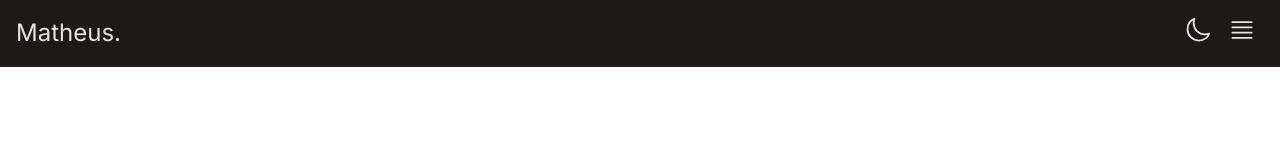
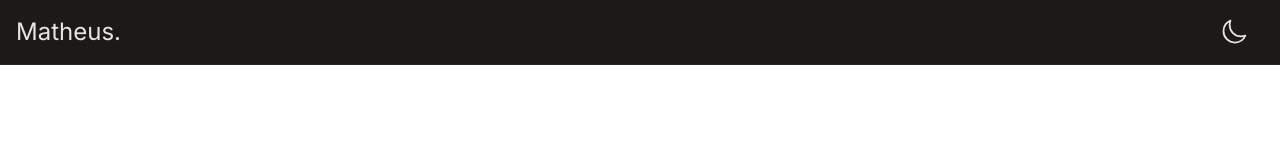
Before and after one commit to m-santanna/personalwebsite, a Next.js app: page / in a window 1280 px wide. Shown: the top 160 px of the page. Built offline with nearby package versions, Linux system fonts and the light colour scheme.

Commit message:
small updates

```diff
--- a/app/components/Nav.tsx
+++ b/app/components/Nav.tsx
@@ -11,9 +11,9 @@ export default function Nav() {
       >
         Matheus.
       </Link>
-      <div>
+      <div className="flex">
         <DarkModeToggle className="pr-4 text-super-weak" />
-        <Menu className="pr-2 text-super-weak" />
+        <Menu className="pr-2 block sm:hidden text-super-weak" />
       </div>
     </nav>
   );
--- a/app/layout.tsx
+++ b/app/layout.tsx
@@ -16,7 +16,7 @@ export default function RootLayout({
   children: React.ReactNode;
 }) {
   return (
-    <html lang="en">
+    <html lang="en" suppressHydrationWarning>
       <body className={inter.className}>
         <Providers>{children}</Providers>
       </body>
--- a/app/sections/About.tsx
+++ b/app/sections/About.tsx
@@ -1,6 +1,7 @@
 import Link from "next/link";
 import RegularTextSubheading from "../components/RegularTextSubheading";
 import ContactLinks from "../icons/ContactLinks";
+
 function About() {
   return (
     <div className="w-body">
--- a/app/sections/Contacts.tsx
+++ b/app/sections/Contacts.tsx
@@ -1,4 +1,3 @@
-import ContactLinks from "../icons/ContactLinks";
 import ContactsSubheading from "../components/ContactsSubheading";
 
 function Contacts() {
--- a/app/sections/HomePage.tsx
+++ b/app/sections/HomePage.tsx
@@ -8,6 +8,7 @@ function HomePage() {
         src={ProfilePic}
         alt="ProfilePicture"
         className="rounded-full w-72 h-72"
+        priority={true}
       />
       <div className="p-2 mx-4">
         <p className="text-4xl mt-[5rem] mb-2 text-super-weak">Hello, world!</p>
```
